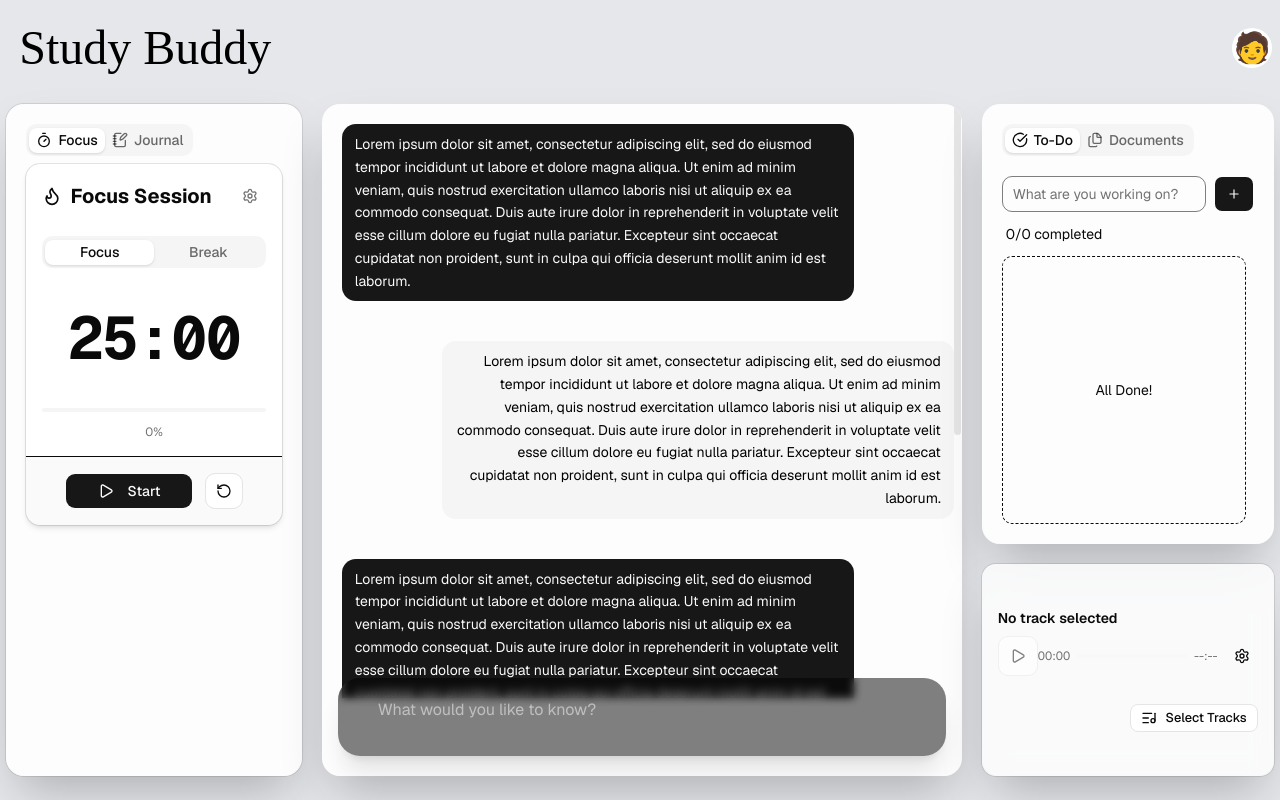
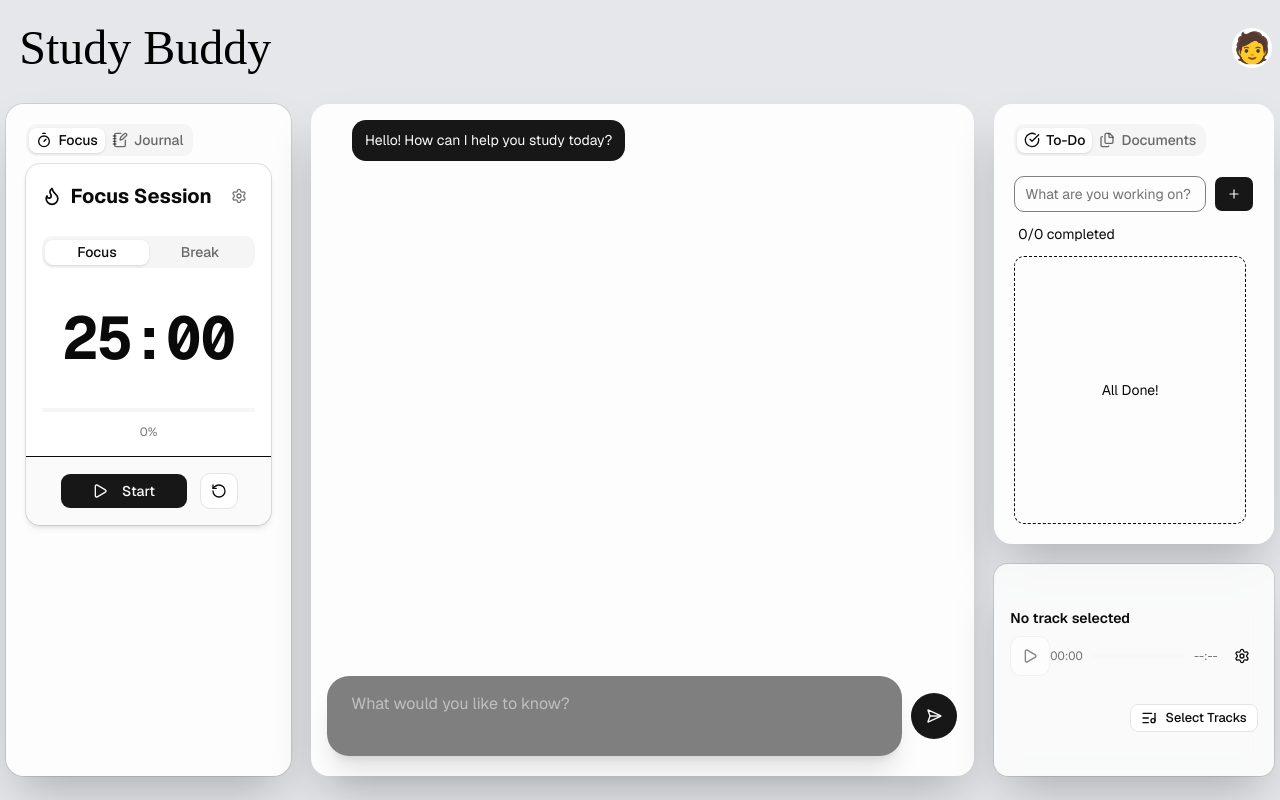
Before and after one commit to PiyushVarman/Student-Productivity-Dashboard, a Next.js app: page / in a window 1280 px wide. Built offline with nearby package versions, Linux system fonts and the light colour scheme; a web font is replaced by a local one.

Commit message:
start: AI integration

```diff
--- a/package.json
+++ b/package.json
@@ -10,6 +10,7 @@
   },
   "dependencies": {
     "@base-ui/react": "^1.7.0",
+    "@google/generative-ai": "^0.24.1",
     "@radix-ui/react-dropdown-menu": "^2.1.24",
     "@radix-ui/react-slider": "^1.4.7",
     "class-variance-authority": "^0.7.1",
--- /dev/null
+++ b/src/app/api/chat/route.js
@@ -0,0 +1,43 @@
+import { GoogleGenerativeAI } from "@google/generative-ai";
+import { NextResponse } from "next/server";
+
+const genAI = new GoogleGenerativeAI(process.env.GEMINI_API_KEY);
+
+export async function POST(req) {
+  try {
+    const { messages } = await req.json();
+
+    if (!messages || !Array.isArray(messages)) {
+      return NextResponse.json({ error: "Invalid messages format" }, { status: 400 });
+    }
+
+    // Updated to the current model recommended by the API error message
+    const model = genAI.getGenerativeModel({ model: "gemini-3.8-flash" });
+
+    let formattedHistory = messages.slice(0, -1).map((msg) => ({
+      role: msg.role === "user" ? "user" : "model",
+      parts: [{ text: msg.content }],
+    }));
+
+    while (formattedHistory.length > 0 && formattedHistory[0].role !== "user") {
+      formattedHistory.shift();
+    }
+
+    const latestMessage = messages[messages.length - 1].content;
+
+    const chat = model.startChat({
+      history: formattedHistory,
+    });
+
+    const result = await chat.sendMessage(latestMessage);
+    const responseText = result.response.text();
+
+    return NextResponse.json({ reply: responseText });
+  } catch (error) {
+    console.error("Gemini API Error:", error);
+    return NextResponse.json(
+      { error: "Failed to generate response from Gemini." },
+      { status: 500 }
+    );
+  }
+}
--- a/src/app/page.js
+++ b/src/app/page.js
@@ -5,8 +5,8 @@ import Image from "next/image";
 import { Tabs, TabsContent, TabsList, TabsTrigger } from "@/components/ui/tabs";
 import { Tooltip, TooltipContent, TooltipTrigger } from "@/components/ui/tooltip";
 import { Bubble, BubbleContent } from "@/components/ui/bubble";
-import { CircleCheckBig, Files, NotebookPen, Timer, Trophy, User, Moon, Sun, Palette, Plus, Trash2 } from "lucide-react";
-import { ScrollArea } from "@/components/ui/scroll-area";
+import { CircleCheckBig, Files, NotebookPen, Timer, Trophy, User, Moon, Sun, Palette, Plus, Trash2,SendHorizontal } from "lucide-react";
+import { ScrollArea, ScrollBar } from "@/components/ui/scroll-area";
 import { Dialog, DialogTitle, DialogHeader, DialogDescription, DialogTrigger, DialogContent, DialogFooter, DialogClose } from "@/components/ui/dialog";
 import { Button } from "@/components/ui/button";
 import { FieldGroup, Field } from "@/components/ui/field";
@@ -26,6 +26,43 @@ const WALLPAPERS = [
 ];
 
 export default function Home() {
+  const [messages, setMessages] = useState([
+  { role: "assistant", content: "Hello! How can I help you study today?" },
+]);
+const [input, setInput] = useState("");
+const [isLoading, setIsLoading] = useState(false);
+
+const handleSendMessage = async (e) => {
+  if (e) e.preventDefault();
+  if (!input.trim() || isLoading) return;
+
+  const userMessage = { role: "user", content: input.trim() };
+  const updatedMessages = [...messages, userMessage];
+  setMessages(updatedMessages);
+  setInput("");
+  setIsLoading(true);
+
+  try {
+    const res = await fetch("/api/chat", {
+      method: "POST",
+      headers: { "Content-Type": "application/json" },
+      body: JSON.stringify({ messages: updatedMessages }),
+    });
+
+    const data = await res.json();
+    if (res.ok) {
+      setMessages([...updatedMessages, { role: "assistant", content: data.reply }]);
+    } else {
+      setMessages([...updatedMessages, { role: "assistant", content: data.error || "Something went wrong." }]);
+    }
+  } catch (err) {
+    console.error(err);
+    setMessages([...updatedMessages, { role: "assistant", content: "Failed to connect to the server." }]);
+  } finally {
+    setIsLoading(false);
+  }
+};
+
   const [isDarkMode, setIsDarkMode] = useState(false);
   const [backgroundImage, setBackgroundImage] = useState("");
 
@@ -267,35 +304,47 @@ export default function Home() {
           </Tabs>
         </Card>
 
-        <div className="dark:bg-zinc-900/90 rounded-2xl shadow-2xl flex flex-col items-center justify-center relative bg-white/90 backdrop-blur-md h-full overflow-clip">
-          <ScrollArea className="w-[50vw] flex flex-col h-[95vh] overflow-hidden">
-            <Bubble className="text-xl mt-5 ml-5 text-gray-900 ">
-              <BubbleContent>
-                Lorem ipsum dolor sit amet, consectetur adipiscing elit, sed do eiusmod tempor incididunt ut labore et dolore magna aliqua. Ut enim ad minim veniam, quis nostrud exercitation ullamco laboris nisi ut aliquip ex ea commodo consequat. Duis aute irure dolor in reprehenderit in voluptate velit esse cillum dolore eu fugiat nulla pariatur. Excepteur sint occaecat cupidatat non proident, sunt in culpa qui officia deserunt mollit anim id est laborum.
-              </BubbleContent>
-            </Bubble>
-            <Bubble variant="muted" align="end" className="text-xl mt-10 ml-30 text-right">
-              <BubbleContent>
-                Lorem ipsum dolor sit amet, consectetur adipiscing elit, sed do eiusmod tempor incididunt ut labore et dolore magna aliqua. Ut enim ad minim veniam, quis nostrud exercitation ullamco laboris nisi ut aliquip ex ea commodo consequat. Duis aute irure dolor in reprehenderit in voluptate velit esse cillum dolore eu fugiat nulla pariatur. Excepteur sint occaecat cupidatat non proident, sunt in culpa qui officia deserunt mollit anim id est laborum.
-              </BubbleContent>
-            </Bubble>
-            <Bubble className="text-xl mt-10 ml-5 text-gray-900 ">
-              <BubbleContent>
-                Lorem ipsum dolor sit amet, consectetur adipiscing elit, sed do eiusmod tempor incididunt ut labore et dolore magna aliqua. Ut enim ad minim veniam, quis nostrud exercitation ullamco laboris nisi ut aliquip ex ea commodo consequat. Duis aute irure dolor in reprehenderit in voluptate velit esse cillum dolore eu fugiat nulla pariatur. Excepteur sint occaecat cupidatat non proident, sunt in culpa qui officia deserunt mollit anim id est laborum.
-              </BubbleContent>
-            </Bubble>
-            <Bubble variant="muted" align="end" className="text-xl mt-10 ml-30 text-right">
-              <BubbleContent>
-                Lorem ipsum dolor sit amet, consectetur adipiscing elit, sed do eiusmod tempor incididunt ut labore et dolore magna aliqua. Ut enim ad minim veniam, quis nostrud exercitation ullamco laboris nisi ut aliquip ex ea commodo consequat. Duis aute irure dolor in reprehenderit in voluptate velit esse cillum dolore eu fugiat nulla pariatur. Excepteur sint occaecat cupidatat non proident, sunt in culpa qui officia deserunt mollit anim id est laborum.
-              </BubbleContent>
-            </Bubble>
-            <Bubble className="text-xl mt-10 ml-5 text-gray-900 ">
-              <BubbleContent>
-                Lorem ipsum dolor sit amet, consectetur adipiscing elit, sed do eiusmod tempor incididunt ut labore et dolore magna aliqua. Ut enim ad minim veniam, quis nostrud exercitation ullamco laboris nisi ut aliquip ex ea commodo consequat. Duis aute irure dolor in reprehenderit in voluptate velit esse cillum dolore eu fugiat nulla pariatur. Excepteur sint occaecat cupidatat non proident, sunt in culpa qui officia deserunt mollit anim id est laborum.
-              </BubbleContent>
-            </Bubble>
+        <div className="dark:bg-zinc-900/90 w-[60%] rounded-2xl shadow-2xl flex flex-col items-center justify-between relative bg-white/90 backdrop-blur-md h-full ">
+          {/* Chat Messages Area */}
+          <ScrollArea className="w-[90%] flex flex-col h-[80%] rounded px-2 ">
+            <ScrollBar/>
+            <div className="flex flex-col space-y-4 py-4">
+              {messages.map((msg, index) => (
+                <Bubble
+                  key={index}
+                  variant={msg.role === "user" ? "muted" : "default"}
+                  align={msg.role === "user" ? "end" : "start"}
+                  className={`text-xl ${msg.role === "user" ? "ml-30 text-right" : "mr-30 text-left text-gray-900 dark:text-white"}`}
+                >
+                  <BubbleContent>{msg.content}</BubbleContent>
+                </Bubble>
+              ))}
+              {isLoading && (
+                <Bubble className="text-xl mr-30 text-left text-muted-foreground animate-pulse">
+                  <BubbleContent className="animate-bounce">Thinking...</BubbleContent>
+                </Bubble>
+              )}
+            </div>
           </ScrollArea>
-          <textarea className="bg-black/50 w-[95%] relative bottom-5 backdrop-blur-xs shadow-xl py-5 rounded-3xl focus:bg-black duration-200 px-10 text-white resize-none" placeholder="What would you like to know?"></textarea>
+
+          {/* Chat Input Area */}
+          <form onSubmit={handleSendMessage} className="w-[95%] flex items-center gap-2 mb-5">
+            <textarea
+              value={input}
+              onChange={(e) => setInput(e.target.value)}
+              onKeyDown={(e) => {
+                if (e.key === "Enter" && !e.shiftKey) {
+                  e.preventDefault();
+                  handleSendMessage();
+                }
+              }}
+              className="bg-black/50 w-full backdrop-blur-xs shadow-xl py-4 rounded-3xl focus:bg-black duration-200 px-6 text-white resize-none outline-none min-h-[50px] max-h-[120px]"
+              placeholder="What would you like to know?"
+            />
+            <Button type="submit" disabled={isLoading} className="rounded-full h-12 w-12 shrink-0">
+              <SendHorizontal/>
+            </Button>
+          </form>
         </div>
 
         <div className="rounded-2xl w-[25vw] flex flex-col">
@@ -326,7 +375,7 @@ export default function Home() {
                   </span>
                 </div>
 
-                <ScrollArea className="flex-1 pr-2">
+                <ScrollArea className="flex-1 pr-2 ">
                   {tasks.length === 0 ? (
                     <div className="flex items-center justify-center h-full text-sm border text-foreground border-dashed rounded-lg">
                       All Done!
```
Also changed, not shown: 1 other file (tests, documents, lock files or other folders).
